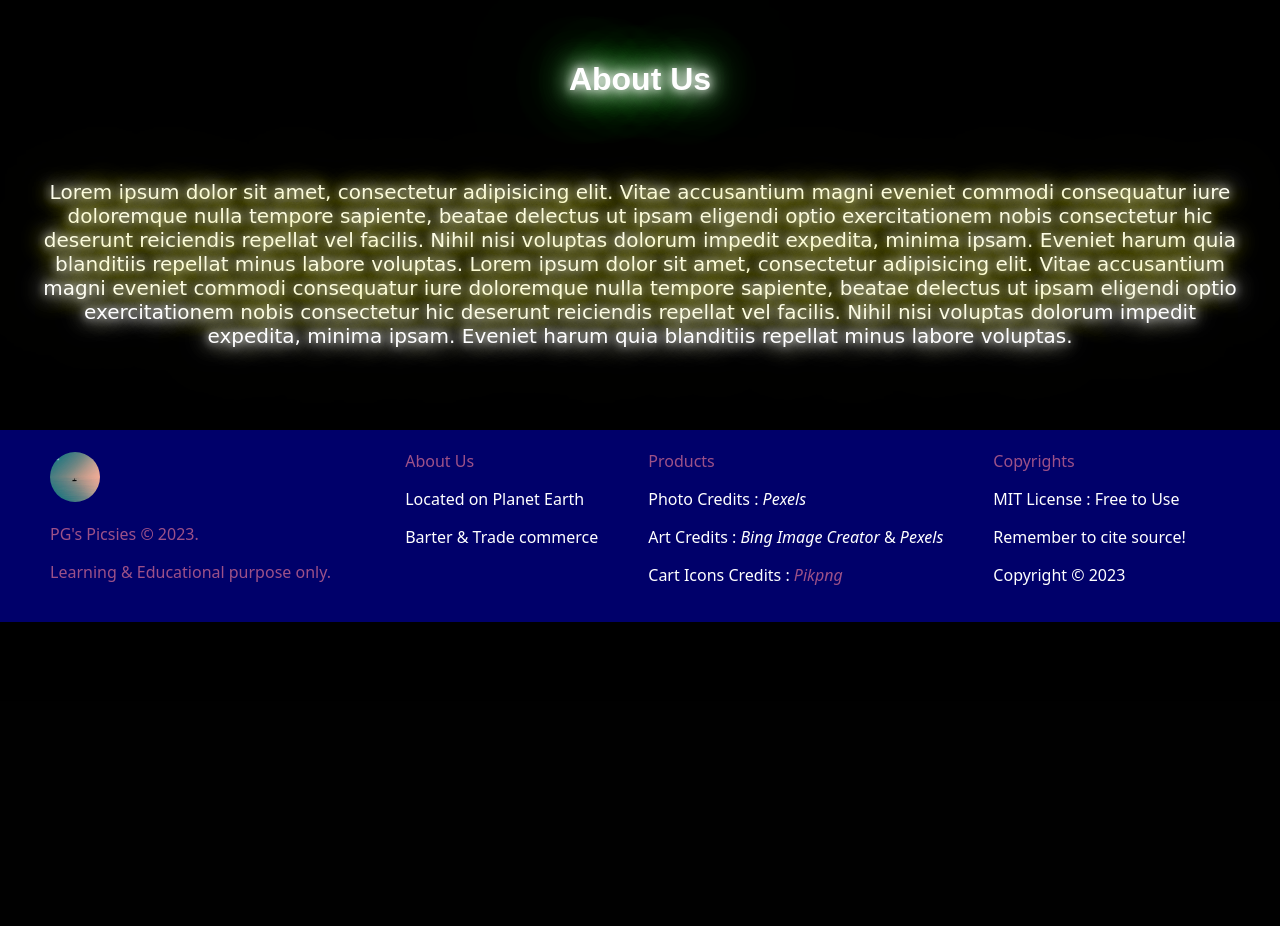
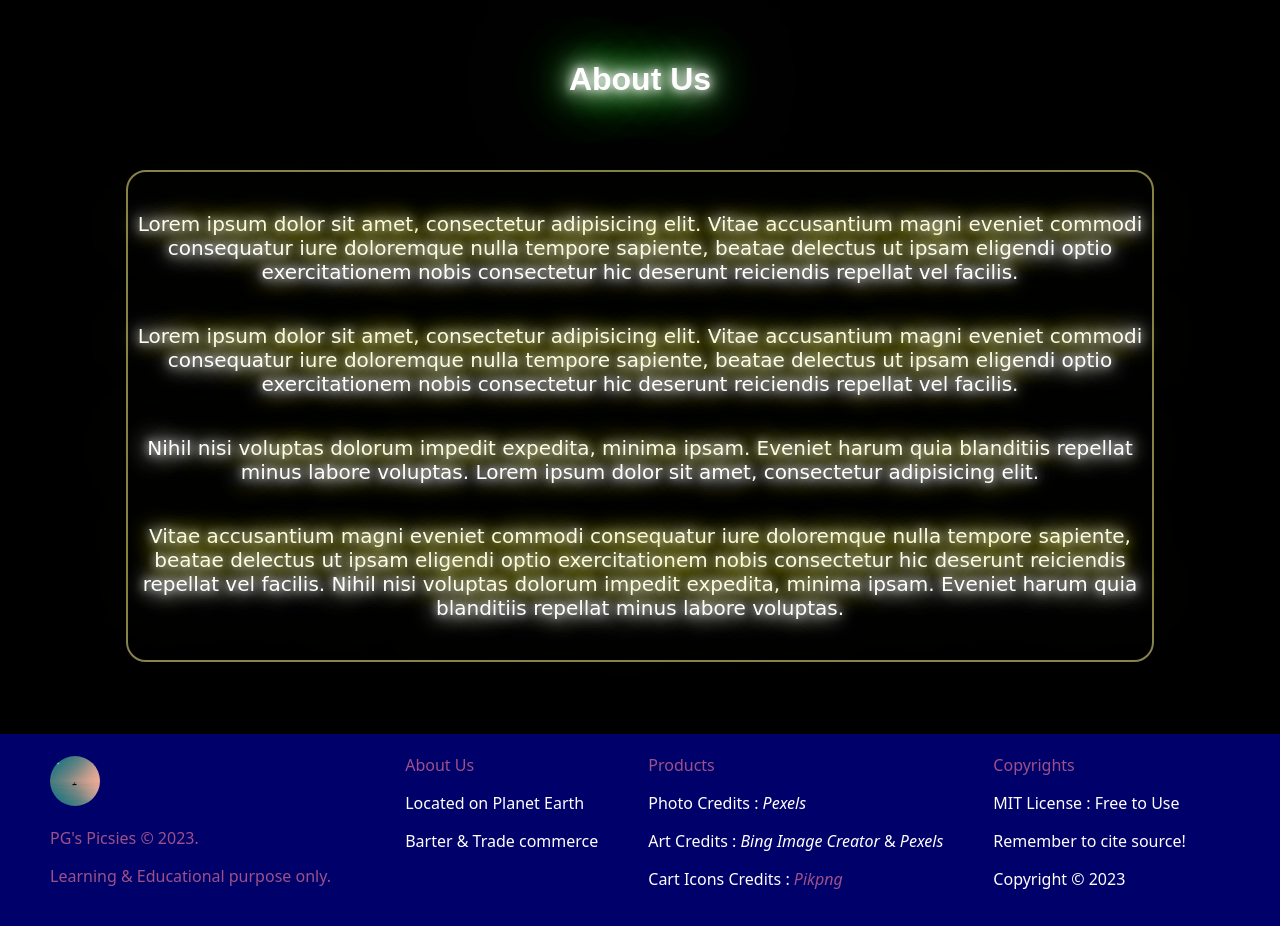
Before and after one commit to prak112/Image-Barter-Bazaar, a Django app: template ecommstore/photostore/templates/photostore/about_us.html in a window 1280 px wide. Shown: the part 99-1025 px from the top of the page. Before the commit the page ends 721 px from the top, so only its background shows below. Run offline with Django 4.2, Linux system fonts and the light colour scheme; the template is opened without the code that fills it, so the values that code supplies are empty.

Commit message:
align,border text

```diff
--- a/ecommstore/photostore/static/photostore/styles_about.css
+++ b/ecommstore/photostore/static/photostore/styles_about.css
@@ -1,10 +1,21 @@
 .about-us{
+    /* display: flex;
+    flex-direction: column;
+    text-align: center;
+
+    padding: 40px;
+    margin: 0 auto; */
     display: flex;
     flex-direction: column;
-    justify-content: center;
 
-    padding: 40px;
+    text-align: center;
+    max-width: 80%;
+    max-height: 100%;
+    border-radius: 20px;
+    border: 2px solid rgba(236, 229, 133, 0.571);
     margin: 0 auto;
+    padding-top: 20px;
+    padding-bottom: 20px;
 }
 
 .about-us-text {
--- a/ecommstore/photostore/templates/photostore/about_us.html
+++ b/ecommstore/photostore/templates/photostore/about_us.html
@@ -3,18 +3,28 @@
 
 {% block content %}
     <h1 class="heading">About Us</h1>
+    <div class="spacer"></div>
     <div class="about-us">
         <p class="about-us-text">
             Lorem ipsum dolor sit amet, consectetur adipisicing elit.
             Vitae accusantium magni eveniet commodi consequatur iure doloremque nulla tempore sapiente,
             beatae delectus ut ipsam eligendi optio exercitationem nobis consectetur hic deserunt reiciendis repellat vel facilis.
-            Nihil nisi voluptas dolorum impedit expedita, minima ipsam. Eveniet harum quia blanditiis repellat minus labore voluptas.
+        </p>
+        <p class="about-us-text">
             Lorem ipsum dolor sit amet, consectetur adipisicing elit.
             Vitae accusantium magni eveniet commodi consequatur iure doloremque nulla tempore sapiente,
             beatae delectus ut ipsam eligendi optio exercitationem nobis consectetur hic deserunt reiciendis repellat vel facilis.
+        </p>
+        <p class="about-us-text">
             Nihil nisi voluptas dolorum impedit expedita, minima ipsam. Eveniet harum quia blanditiis repellat minus labore voluptas.
-
+            Lorem ipsum dolor sit amet, consectetur adipisicing elit.
+        </p>
+        <p class="about-us-text">
+            Vitae accusantium magni eveniet commodi consequatur iure doloremque nulla tempore sapiente,
+            beatae delectus ut ipsam eligendi optio exercitationem nobis consectetur hic deserunt reiciendis repellat vel facilis.
+            Nihil nisi voluptas dolorum impedit expedita, minima ipsam. Eveniet harum quia blanditiis repellat minus labore voluptas.
         </p>
     </div>
     <br>
+    <div class="spacer"></div>
 {% endblock %}
```
